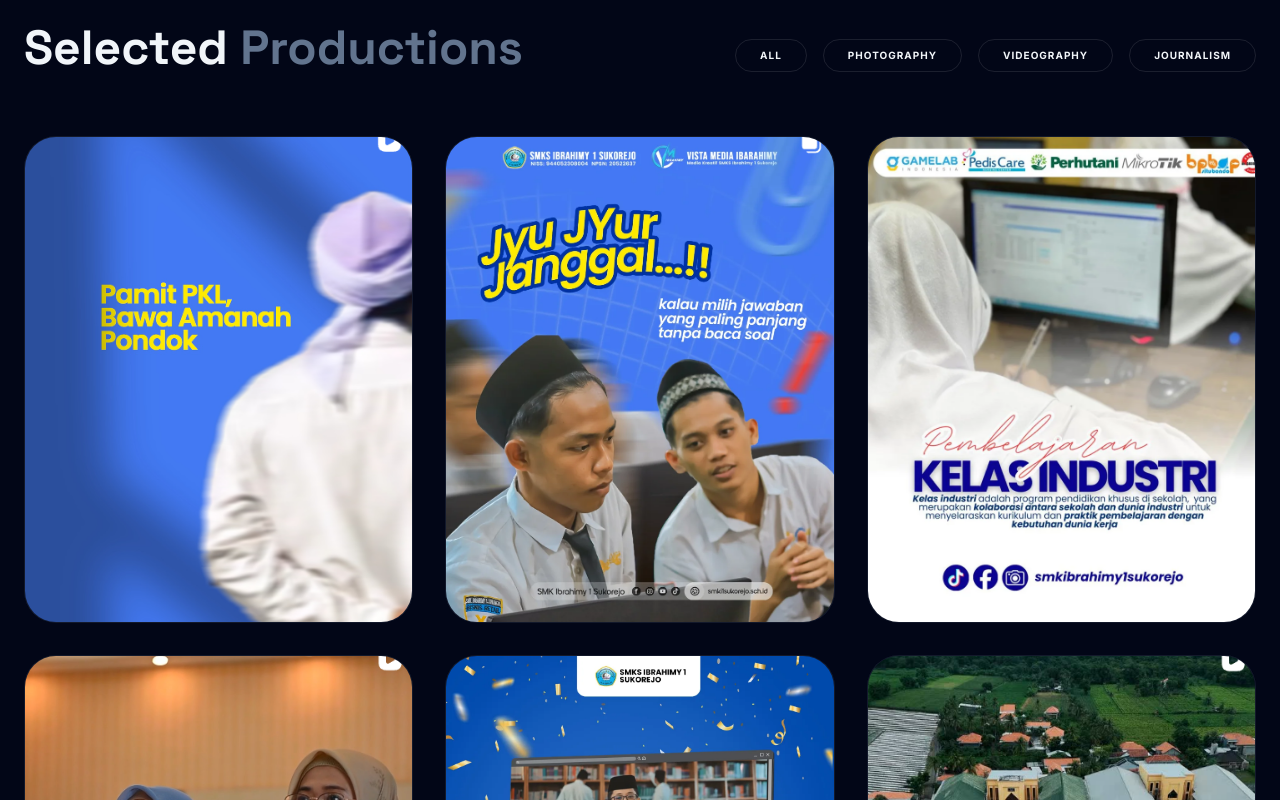
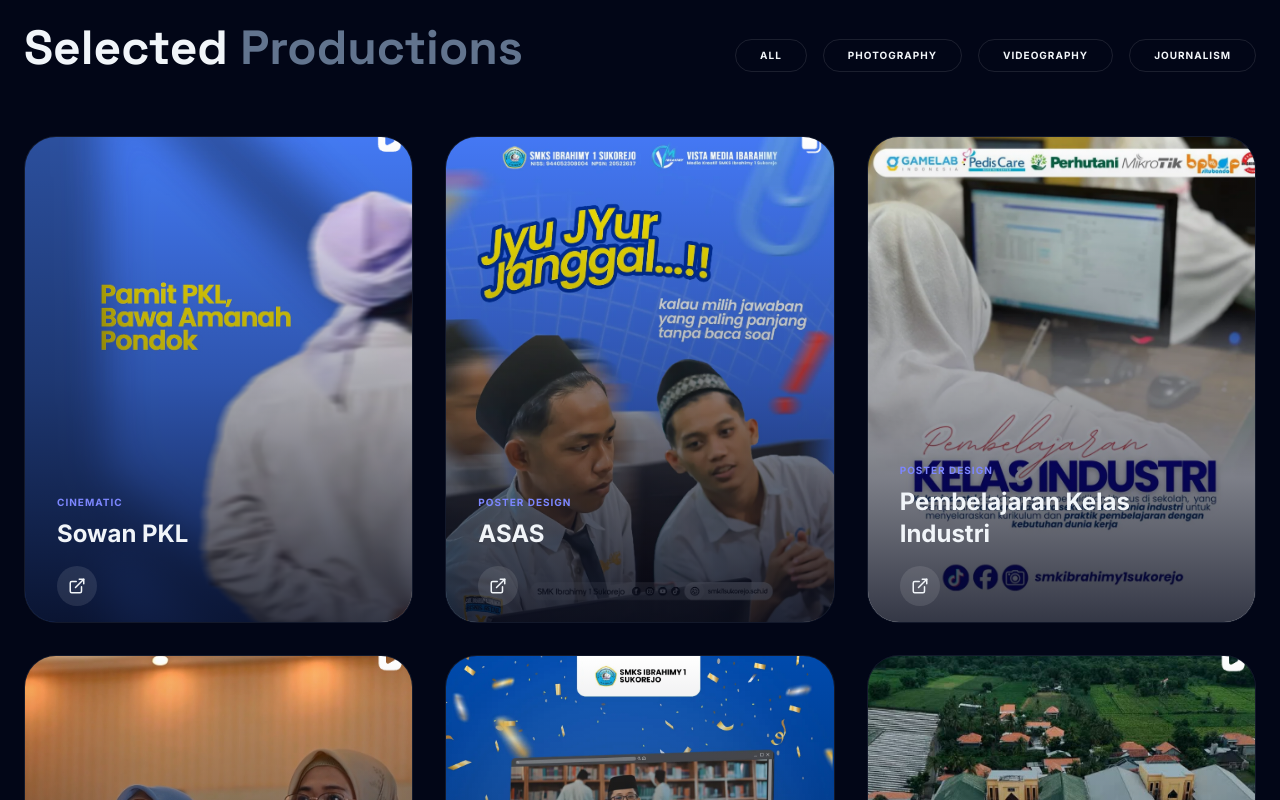
Before and after one commit to mulkidiky/vistamedia.com, a React (Vite) app: page / in a window 1280 px wide. Shown: the part 3100-3900 px from the top of the page. Built offline with nearby package versions, Linux system fonts and the light colour scheme.

Commit message:
Ubah kartu portfolio agar bisa diklik penuh di HP

```diff
--- a/src/components/Portfolio.tsx
+++ b/src/components/Portfolio.tsx
@@ -77,9 +77,12 @@ export default function Portfolio() {
 
         <div className="grid grid-cols-1 md:grid-cols-2 lg:grid-cols-3 gap-8">
           {works.map((work, i) => (
-            <motion.div
+            <motion.a
+              href={work.link || "https://www.instagram.com/vistamedia.ibrahimy/"}
+              target="_blank"
+              rel="noopener noreferrer"
               key={work.title}
-              className="group relative aspect-[4/5] rounded-[32px] overflow-hidden glass-card border border-white/5 block"
+              className="group relative aspect-[4/5] rounded-[32px] overflow-hidden glass-card border border-white/5 block cursor-pointer"
               initial={{ opacity: 0, y: 30 }}
               whileInView={{ opacity: 1, y: 0 }}
               viewport={{ once: true }}
@@ -90,31 +93,18 @@ export default function Portfolio() {
                 alt={work.title}
                 className="w-full h-full object-cover transition-transform duration-700 group-hover:scale-110"
               />
-              <div className="absolute inset-0 bg-gradient-to-t from-slate-950 via-slate-950/20 to-transparent opacity-0 group-hover:opacity-90 transition-opacity duration-300" />
+              <div className="absolute inset-0 bg-gradient-to-t from-slate-950 via-slate-950/40 to-transparent opacity-80 group-hover:opacity-100 transition-opacity duration-300" />
 
-              <div className="absolute inset-0 p-8 flex flex-col justify-end transform translate-y-8 group-hover:translate-y-0 opacity-0 group-hover:opacity-100 transition-all duration-300">
-                <span className="text-[10px] uppercase font-bold text-indigo-400 tracking-widest mb-2">{work.category}</span>
-                <h4 className="text-2xl font-bold mb-6">{work.title}</h4>
-                <div className="flex gap-4">
-                  <a
-                    href={work.link || "https://www.youtube.com/@vistamediaibrahimy"}
-                    target="_blank"
-                    rel="noopener noreferrer"
-                    className="w-10 h-10 rounded-full bg-indigo-600 flex items-center justify-center hover:scale-110 transition-transform"
-                  >
+              <div className="absolute inset-0 p-6 md:p-8 flex flex-col justify-end">
+                <div className="transform translate-y-4 group-hover:translate-y-0 transition-transform duration-300">
+                  <span className="text-[10px] uppercase font-bold text-indigo-400 tracking-widest mb-2 block">{work.category}</span>
+                  <h4 className="text-xl md:text-2xl font-bold mb-4 line-clamp-2">{work.title}</h4>
+                  <div className="w-10 h-10 rounded-full bg-white/10 flex items-center justify-center group-hover:bg-indigo-600 transition-colors">
                     <ExternalLink size={18} />
-                  </a>
-                  <a
-                    href="https://www.instagram.com/vistamedia.ibrahimy/"
-                    target="_blank"
-                    rel="noopener noreferrer"
-                    className="w-10 h-10 rounded-full bg-white/10 flex items-center justify-center hover:bg-white/20 transition-all font-bold"
-                  >
-                    <Instagram size={18} />
-                  </a>
+                  </div>
                 </div>
               </div>
-            </motion.div>
+            </motion.a>
           ))}
         </div>
 
```
